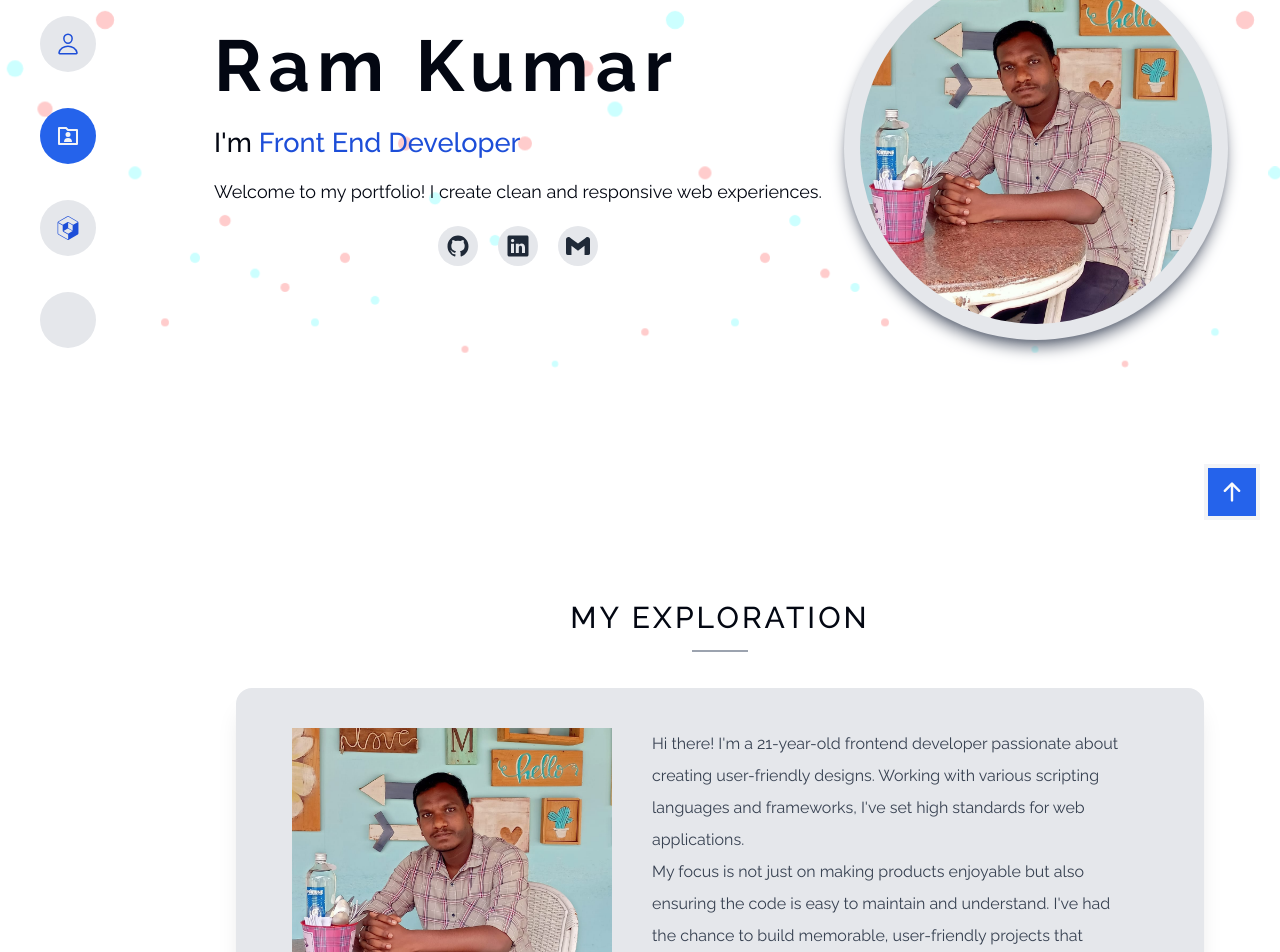
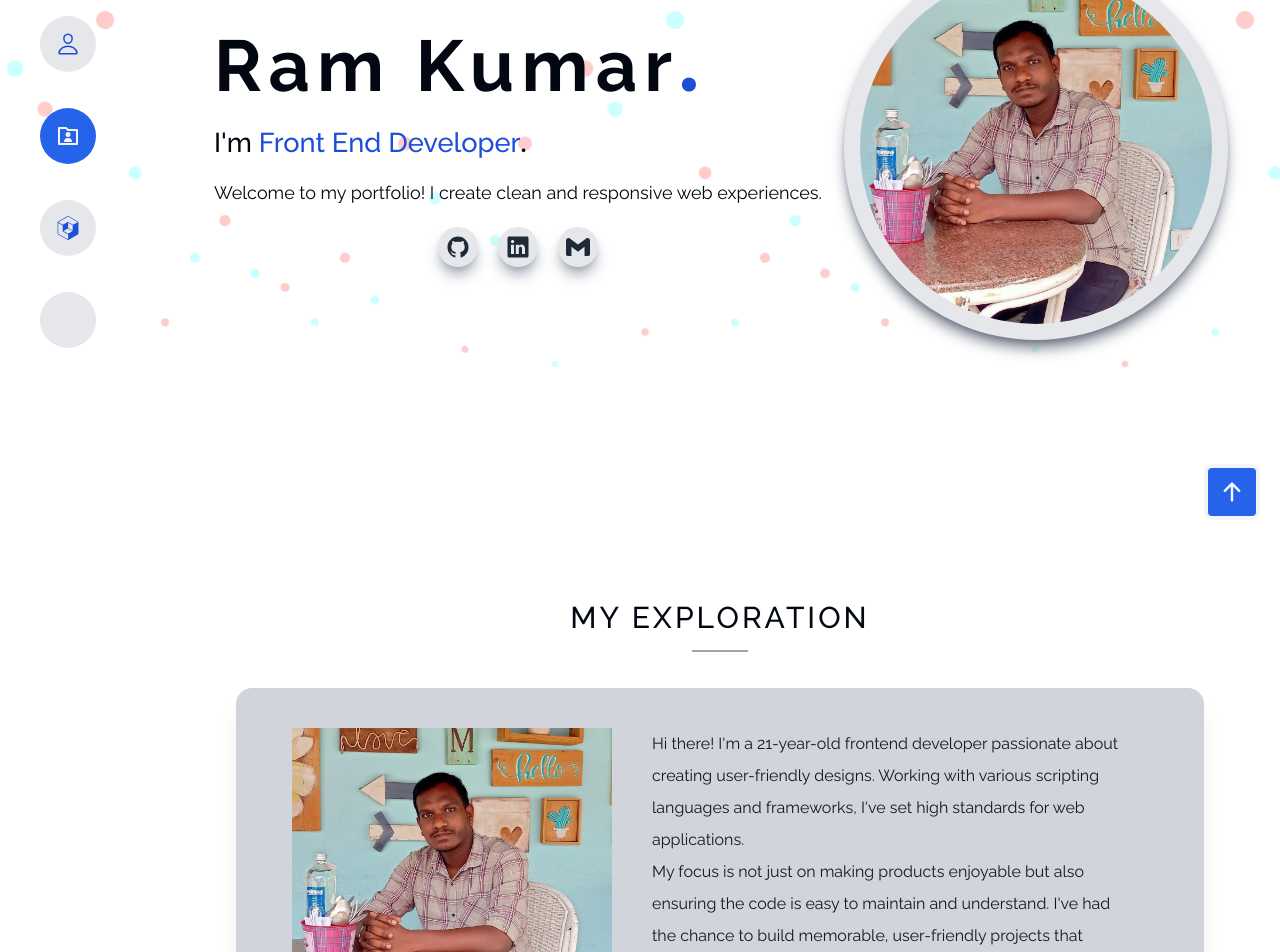
Before and after one commit to RamKumar-A/Personal-Portfolio, a React (Vite) app: page /#project in a window 1280 px wide. Shown: the part 260-1212 px from the top of the page. Built offline with nearby package versions, Linux system fonts and the light colour scheme; some icons are missing.

Commit message:
Fixed Errors

```diff
--- a/src/ui/About.jsx
+++ b/src/ui/About.jsx
@@ -5,7 +5,7 @@ function About() {
     <Fade direction="">
       <div className=" pt-10 section xl:mb-10 px-1" id="about">
         <h1 className="section_header">My Exploration</h1>
-        <div className="grid  xl:grid-cols-[auto_auto] gap-5 px-3 sm:px-14 my-10 sm:mx-10 rounded-2xl py-10 z-10 bg-gray-200 place-items-center shadow-xl ">
+        <div className="grid xl:grid-cols-[auto_auto] gap-5 px-3 sm:px-14 my-10 sm:mx-10 rounded-2xl py-10 z-10 bg-gray-300 place-items-center shadow-xl ">
           <div className="w-full h-full hidden xl:flex items-center justify-center   ">
             <img
               src="../Images/Profile.jpg"
@@ -14,7 +14,7 @@ function About() {
             />
           </div>
           <div className="max-sm:text-sm sm:px-5 ">
-            <p className="text-gray-700 leading-8 ">
+            <p className="text-gray-900 leading-8 ">
               Hi there! I'm a 21-year-old frontend developer passionate about
               creating user-friendly designs. Working with various scripting
               languages and frameworks, I've set high standards for web
--- a/src/ui/Applayout.jsx
+++ b/src/ui/Applayout.jsx
@@ -78,7 +78,7 @@ function Applayout() {
           </div>
           <div
             onClick={scrollToTop}
-            className="fixed bottom-2 right-2 xl:bottom-5 xl:right-5 bg-blue-600 p-2 lg:p-3 hover:outline outline-4 outline-blue-600 lg:text-2xl border-4 border-gray-100 text-gray-50 cursor-pointer"
+            className="fixed bottom-2 right-2 xl:bottom-5 xl:right-5 bg-blue-600 p-2 lg:p-3 hover:outline outline-4 outline-blue-600 z-[9999] rounded-lg lg:text-2xl border-4 border-gray-100 text-gray-50 cursor-pointer"
           >
             <HiArrowUp />
           </div>
--- a/src/ui/Footer.jsx
+++ b/src/ui/Footer.jsx
@@ -20,18 +20,21 @@ function Footer() {
         <div className="flex items-center justify-center gap-5 tracking-widest text-2xl uppercase text-gray-100">
           <NavLink
             to="https://mail.google.com/mail/?view=cm&fs=1&to=ramk41934@gmail.com"
+            target="_blank"
             className=" w-10 h-10 bg-blue-700 hover:bg-blue-500 cursor-pointer flex items-center justify-center rounded-full p-2 icon_hover"
           >
             <SiGmail className="p-0.5" />
           </NavLink>
           <NavLink
             to="https://www.linkedin.com/in/ramkumar001/"
+            target="_blank"
             className=" w-10 h-10 bg-blue-700 hover:bg-blue-500 cursor-pointer flex items-center justify-center rounded-full p-2 icon_hover"
           >
             <IoLogoLinkedin className="p-0.5" />
           </NavLink>
           <NavLink
             to="https://github.com/RamKumar-A/RamKumar-A/"
+            target="_blank"
             className=" w-10 h-10 bg-blue-700 hover:bg-blue-500 cursor-pointer flex items-center justify-center rounded-full p-2 icon_hover"
           >
             {' '}
--- a/src/ui/HeroContent.jsx
+++ b/src/ui/HeroContent.jsx
@@ -7,7 +7,7 @@ function HeroContent() {
     <div className="lg:justify-self-center text-center lg:text-left md:px-3">
       <h1 className="text-4xl md:text-5xl xl:text-7xl py-3 ">
         <span className=" tracking-widest font-extrabold xl:font-bold font-[Red+Hat+Display] ">
-          Ram Kumar
+          Ram Kumar<span className="font-[Montserrat] text-blue-700">.</span>
         </span>{' '}
       </h1>
       <h1 className="text-2xl xl:text-[1.7rem] py-3 font-medium">
@@ -16,6 +16,7 @@ function HeroContent() {
           {' '}
           Front End Developer
         </span>
+        <span className="font-[Montserrat]">.</span>
       </h1>
       <p className="py-2 lg:text-lg">
         Welcome to my portfolio! I create clean and responsive web experiences.
@@ -25,21 +26,21 @@ function HeroContent() {
         <NavLink
           to="https://github.com/RamKumar-A/RamKumar-A/"
           target="_blank"
-          className="icon_hover hover:text-gray-100 w-10 h-10 bg-gray-200 hover:bg-blue-700 flex items-center justify-center rounded-full"
+          className="icon_hover hover:text-gray-100 w-10 h-10 bg-gray-200 shadow-lg shadow-gray-400 hover:bg-blue-700 flex items-center justify-center rounded-full"
         >
           <IoLogoGithub />
         </NavLink>
         <NavLink
           to="https://www.linkedin.com/in/ramkumar001/"
           target="_blank"
-          className="icon_hover hover:text-gray-100 w-10 h-10 bg-gray-200 hover:bg-blue-700 flex items-center justify-center rounded-full"
+          className="icon_hover hover:text-gray-100 w-10 h-10 bg-gray-200 shadow-lg shadow-gray-400 hover:bg-blue-700 flex items-center justify-center rounded-full"
         >
           <IoLogoLinkedin />
         </NavLink>
         <NavLink
           to="https://mail.google.com/mail/?view=cm&fs=1&to=ramk41934@gmail.com"
           target="_blank"
-          className="icon_hover hover:text-gray-100 w-10 h-10 bg-gray-200 hover:bg-blue-700 flex items-center justify-center rounded-full"
+          className="icon_hover hover:text-gray-100 w-10 h-10 bg-gray-200 shadow-lg shadow-gray-400 hover:bg-blue-700 flex items-center justify-center rounded-full"
         >
           <SiGmail />
         </NavLink>
--- a/src/ui/Navbar.jsx
+++ b/src/ui/Navbar.jsx
@@ -8,7 +8,6 @@ import { scrollToSection } from '../../helpers/scrollIntoView';
 
 function Navbar() {
   const location = useLocation();
-
   const datas = [
     {
       icon: <IoHomeOutline />,
@@ -26,12 +25,18 @@ function Navbar() {
   ];
 
   return (
-    // <div className="text-left lg:grid justify-items-start">
     <ul className="h-[90vh] flex flex-col  justify-center gap-5 my-5 p-5 ">
       {datas.map((data) => (
         <li
           className=" flex items-center gap-2 rounded-full p-2 cursor-pointer group "
-          onClick={() => scrollToSection(data.id)}
+          onClick={() => {
+            scrollToSection(data.id);
+            if (data.id === 'resume')
+              window.open(
+                'https://acrobat.adobe.com/id/urn:aaid:sc:AP:fd6cce2b-6798-434d-b628-ec839605ab16',
+                '_blank'
+              );
+          }}
           key={data.id}
         >
           <h1
--- a/src/ui/NavbarModal.jsx
+++ b/src/ui/NavbarModal.jsx
@@ -1,4 +1,4 @@
-import { useLocation } from 'react-router-dom';
+import { NavLink, useLocation } from 'react-router-dom';
 import { IoHomeOutline, IoPersonOutline } from 'react-icons/io5';
 import { RiFolderUserLine } from 'react-icons/ri';
 import { FaRegFilePdf } from 'react-icons/fa6';
@@ -20,12 +20,27 @@ function NavbarModal({ toggleNav, handleToggle }) {
       name: 'Project',
     },
     { icon: <SiBlueprint />, id: 'skills', name: 'Skills' },
-    { icon: <FaRegFilePdf />, id: 'resume', name: 'Resume' },
+    {
+      icon: (
+        <NavLink>
+          <FaRegFilePdf />
+        </NavLink>
+      ),
+      id: 'resume',
+      name: 'Resume',
+    },
   ];
+
   function handleClick(id) {
     scrollToSection(id);
     handleToggle();
+    if (id === 'resume')
+      window.open(
+        'https://acrobat.adobe.com/id/urn:aaid:sc:AP:fd6cce2b-6798-434d-b628-ec839605ab16',
+        '_blank'
+      );
   }
+
   return (
     <div
       className={
```
